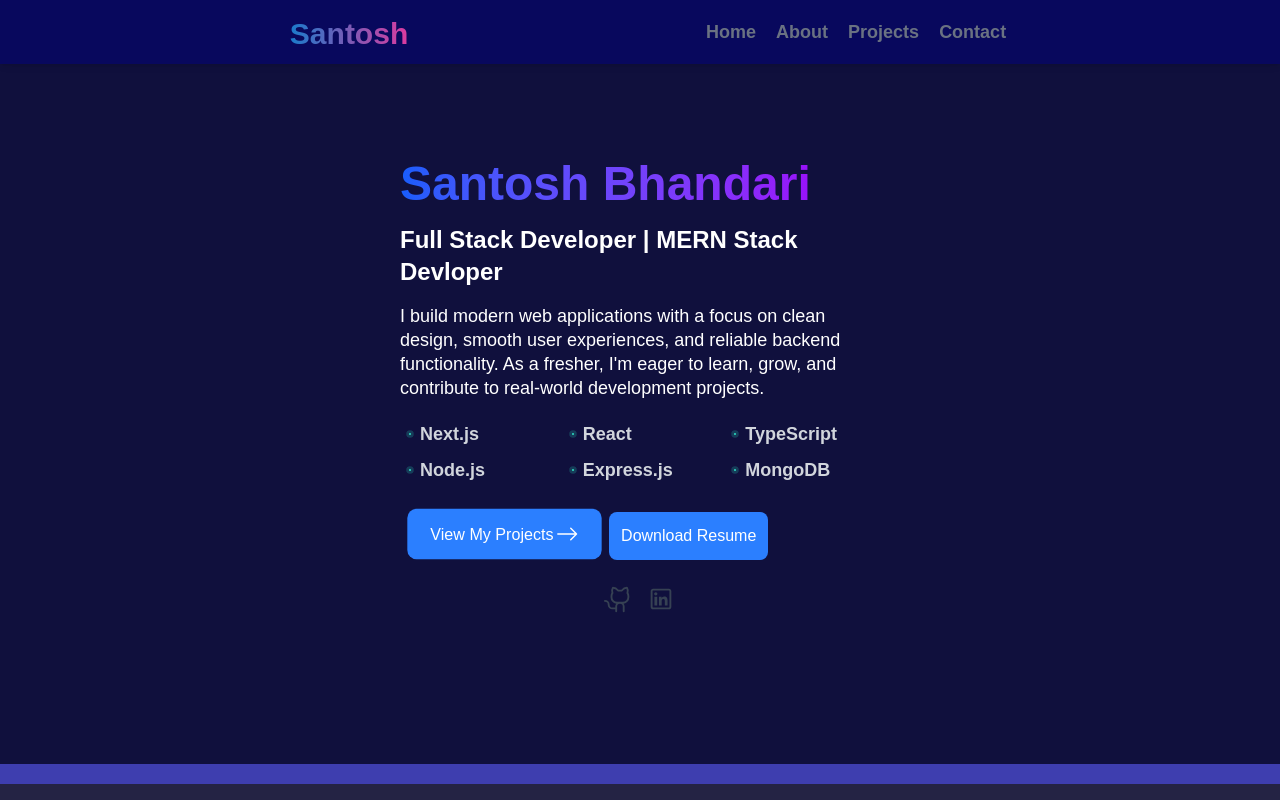
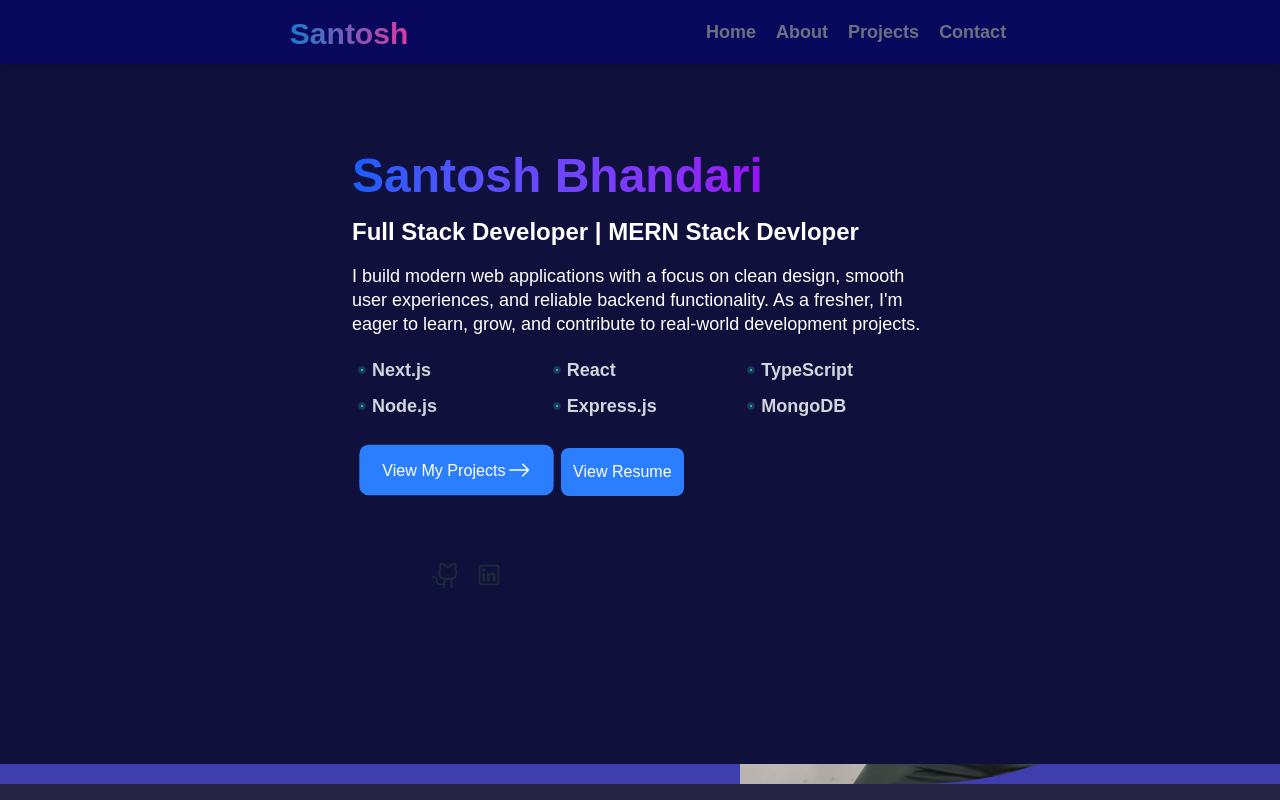
Before and after one commit to SantoshBhandari7/Portfolio, a Next.js app: page / in a window 1280 px wide. Shown: the top 800 px of the page. Built offline with nearby package versions, Linux system fonts and the light colour scheme.

Commit message:
changes in hero page

```diff
--- a/components/hero/hero.tsx
+++ b/components/hero/hero.tsx
@@ -10,7 +10,7 @@ const HeroPage = () => {
   return (
     <main className="w-full bg-[#05053b]  ">
       <section className="relative min-h-[90vh]   bg-[#3e3eaf]  ">
-        {/* <div
+        <div
           className="
             absolute
             min-h-150
@@ -23,30 +23,18 @@ const HeroPage = () => {
             lg:min-h-175
             lg:bg-right
            rounded-full
-
-
           "
           style={{
             backgroundImage: "url('/picture.jpg')",
             backgroundSize: "auto 100%",
           }}
-        > */}
-
-        {/* <Image
-          src={"/picture.jpg"}
-          alt="Santosh Bhandari"
-          width={100}
-          height={100}
-          className="absolute h-fit w-fit p-3 bg-[#030327]  right-0 rounded-full"
-        /> */}
-
+        >
           <div className="flex min-h-[150  px-5 py-15 md:px-10   sm:min-h-163 sm:px-10  md:py-2 lg:min-h-175 lg:px-20 sm:justify-center sm:py-8 lg:text-left  bg-[#10103d] ">
-          <div className="max-w-xl p-12 lg:text-left">
-            {/* <h1 className="text-4xl font-bold flex text-[#1264e0] → #9333EA sm:text-2xl lg:text-3xl"> */}
-            <div className="flex pt-10  gap-3 text-4xl font-extrabold sm:text-5xl ">
-              <p className="bg-linear-to-r bg-clip-text text-transparent from-blue-600 to-purple-600">
+            <div className="max-w-xl pt-20  lg:text-left">
+              <div className="flex   gap-3 text-4xl font-extrabold sm:text-5xl ">
+                <h1 className="bg-linear-to-r bg-clip-text text-transparent from-blue-600 to-purple-600">
                   Santosh Bhandari
-              </p>
+                </h1>
               </div>
 
               <p className="mt-4 text-xl font-semibold text-white sm:text-xl lg:text-2xl">
@@ -54,9 +42,9 @@ const HeroPage = () => {
               </p>
               <p className="mt-4 text-md leading-6 text-white sm:text-base lg:text-lg">
                 I build modern web applications with a focus on clean design,
-              smooth user experiences, and reliable backend functionality. As a
-              fresher, I'm eager to learn, grow, and contribute to real-world
-              development projects.
+                smooth user experiences, and reliable backend functionality. As
+                a fresher, I'm eager to learn, grow, and contribute to
+                real-world development projects.
               </p>
 
               <div className="mt-5  grid grid-cols-2 gap-2 sm:grid-cols-3">
@@ -90,15 +78,15 @@ const HeroPage = () => {
                   href="/CV.pdf"
                   className="rounded-lg bg-blue-500 px-3 py-3 text-center font-medium text-white w-fit  hover:bg-blue-600 hover:-translate-x-1"
                 >
-                Download Resume
+                  View Resume
                 </Link>
               </div>
-            <div className="text-black  flex gap-3 justify-center items-center mt-6 flex-wrap  ">
+              <div className=" flex gap-3  p-6 pl-20 mt-10 flex-wrap  ">
                 <Link
                   href={"https://github.com/SantoshBhandari7"}
                   target="_blank"
                   rel="noopener noreferrer"
-                className="flex justify-center  text-gray-100 items-center gap-0.5 font-bold text-xl sm:text-gray-100 lg:text-gray-700"
+                  className="flex justify-center  text-gray-800  items-center gap-0.5 font-bold text-xl hover:text-gray-300 "
                 >
                   <PiGithubLogo size={30} />
                 </Link>
@@ -106,14 +94,14 @@ const HeroPage = () => {
                   href={"/www.linkedin.com"}
                   target="_blank"
                   rel="noopener noreferrer"
-                className="flex gap-0.5 text-xl justify-center text-gray-100 items-center font-bold sm:text-blue-100 lg:text-gray-700"
+                  className="flex gap-0.5 text-xl justify-center text-gray-800 items-center font-bold  hover:text-gray-300 "
                 >
                   <LiaLinkedin size={30} />
                 </Link>
               </div>
             </div>
           </div>
-        {/* </div> */}
+        </div>
       </section>
     </main>
   );
--- a/components/layout/navbar/nav-content.tsx
+++ b/components/layout/navbar/nav-content.tsx
@@ -25,7 +25,7 @@ const navLinks: { label: string; link: string; id: string }[] = [
 
 const NavLinks = () => {
   return (
-    <div className="flex  gap-1 text-sky-600  sm:flex sm:flex-row sm:hidde sm:gap-1 lg:flex-row lg:items-center lg:gap-5">
+    <div className="flex  gap-1 text-sky-900  sm:flex sm:flex-row sm:hidde sm:gap-1 lg:flex-row lg:items-center lg:gap-5">
       {navLinks.map((item) => (
         <NavLink key={item.id} item={item} />
       ))}
```
Lines whose indentation alone changed are shown as unchanged.
